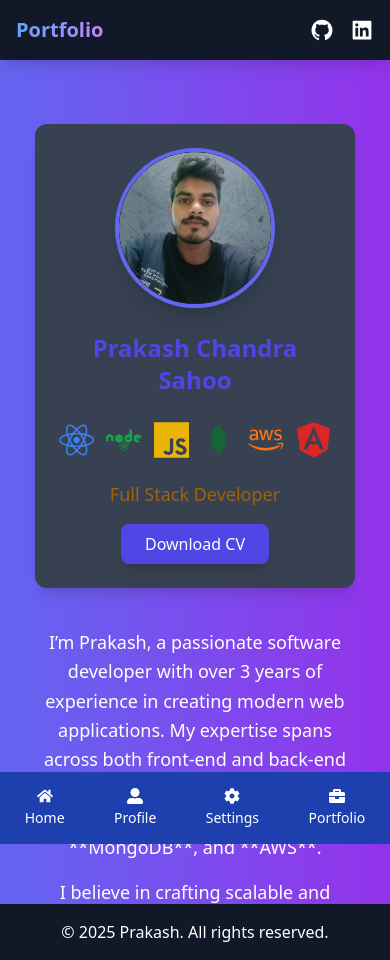
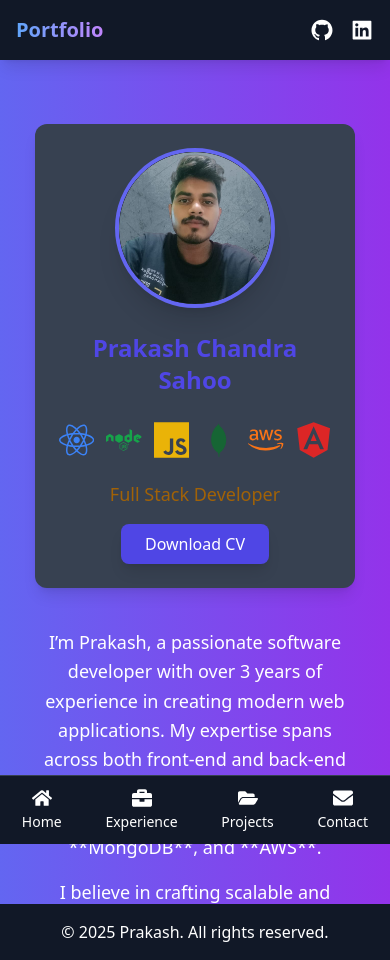
Before and after one commit to prakasham-om/portfolio, a React (Vite) app in the folder myapp/: page / in a window 390 px wide. Built offline with nearby package versions, Linux system fonts and the light colour scheme.

Commit message:
Update Sidebar.jsx

```diff
--- a/myapp/src/components/Sidebar.jsx
+++ b/myapp/src/components/Sidebar.jsx
@@ -1,73 +1,50 @@
-import React, { useState } from 'react';
+// Sidebar.js (Mobile Footer)
+import React from 'react';
 import { NavLink } from 'react-router-dom';
-import { useSpring, animated } from 'react-spring';
-import { FaHome, FaUserAlt, FaCog, FaBriefcase } from 'react-icons/fa'; // You can use any icons you prefer
-import links from './link.js';
+import { FaHome, FaBriefcase, FaFolderOpen, FaEnvelope } from 'react-icons/fa';
 
 const Sidebar = () => {
-  const [isHovered, setIsHovered] = useState(false);
+  return (
+    <footer className="md:hidden fixed bottom-0 left-0 right-0 bg-gray-900 text-white border-t border-gray-700">
+      <nav className="flex justify-around items-center py-3">
+        <NavLink
+          to="/"
+          className="flex flex-col items-center text-sm transition-all duration-200"
+          activeClassName="text-blue-400 scale-110"
+          exact
+        >
+          <FaHome className="text-xl mb-1" />
+          <span>Home</span>
+        </NavLink>
 
-  // Sidebar animation on hover (desktop)
-  const sidebarAnimation = useSpring({
-    width: isHovered ? '14rem' : '10rem',
-    config: { friction: 20, tension: 200 }
-  });
+        <NavLink
+          to="/experience"
+          className="flex flex-col items-center text-sm transition-all duration-200"
+          activeClassName="text-blue-400 scale-110"
+        >
+          <FaBriefcase className="text-xl mb-1" />
+          <span>Experience</span>
+        </NavLink>
 
-  // Link hover animation (desktop)
-  const linkAnimation = useSpring({
-    transform: isHovered ? 'scale(1.05)' : 'scale(1)',
-    config: { friction: 20, tension: 150 }
-  });
+        <NavLink
+          to="/projects"
+          className="flex flex-col items-center text-sm transition-all duration-200"
+          activeClassName="text-blue-400 scale-110"
+        >
+          <FaFolderOpen className="text-xl mb-1" />
+          <span>Projects</span>
+        </NavLink>
 
-  return (
-    <div>
-      {/* Sidebar for desktop */}
-      <animated.div
-        style={sidebarAnimation}
-        className="hidden md:block bg-blue-800 text-white fixed top-0 left-0 overflow-hidden px-5 h-screen rounded-r-[3rem] transition-all duration-300"
-        onMouseEnter={() => setIsHovered(true)}
-        onMouseLeave={() => setIsHovered(false)}
-      >
-        <ul className="py-4">
-          {links.map((link, index) => (
-            <li key={index}>
-              <NavLink
-                to={link.to}
-                exact="true"
-                className="block px-4 py-2 hover:bg-gray-700 transition-all duration-300"
-                activeClassName="bg-gray-600"
-              >
-                <animated.span style={linkAnimation} className="flex items-center">
-                  {link.icon}
-                  <span className="ml-2">{link.text}</span>
-                </animated.span>
-              </NavLink>
-            </li>
-          ))}
-        </ul>
-      </animated.div>
-
-      {/* Footer for mobile */}
-      <div className="md:hidden fixed bottom-0 left-0 right-0 bg-blue-800 text-white py-2 flex justify-around items-center z-[1]">
-        <ul className="flex w-full justify-around">
-          {links.map((link, index) => (
-            <li key={index}>
-              <NavLink
-                to={link.to}
-                exact="true"
-                className="block px-4 py-2 hover:bg-gray-700 transition-all duration-300"
-                activeClassName="bg-gray-600"
-              >
-                <div className="flex flex-col items-center">
-                  {link.icon}
-                  <span className="mt-1 text-sm">{link.text}</span>
-                </div>
-              </NavLink>
-            </li>
-          ))}
-        </ul>
-      </div>
-    </div>
+        <NavLink
+          to="/contact"
+          className="flex flex-col items-center text-sm transition-all duration-200"
+          activeClassName="text-blue-400 scale-110"
+        >
+          <FaEnvelope className="text-xl mb-1" />
+          <span>Contact</span>
+        </NavLink>
+      </nav>
+    </footer>
   );
 };
 
```
